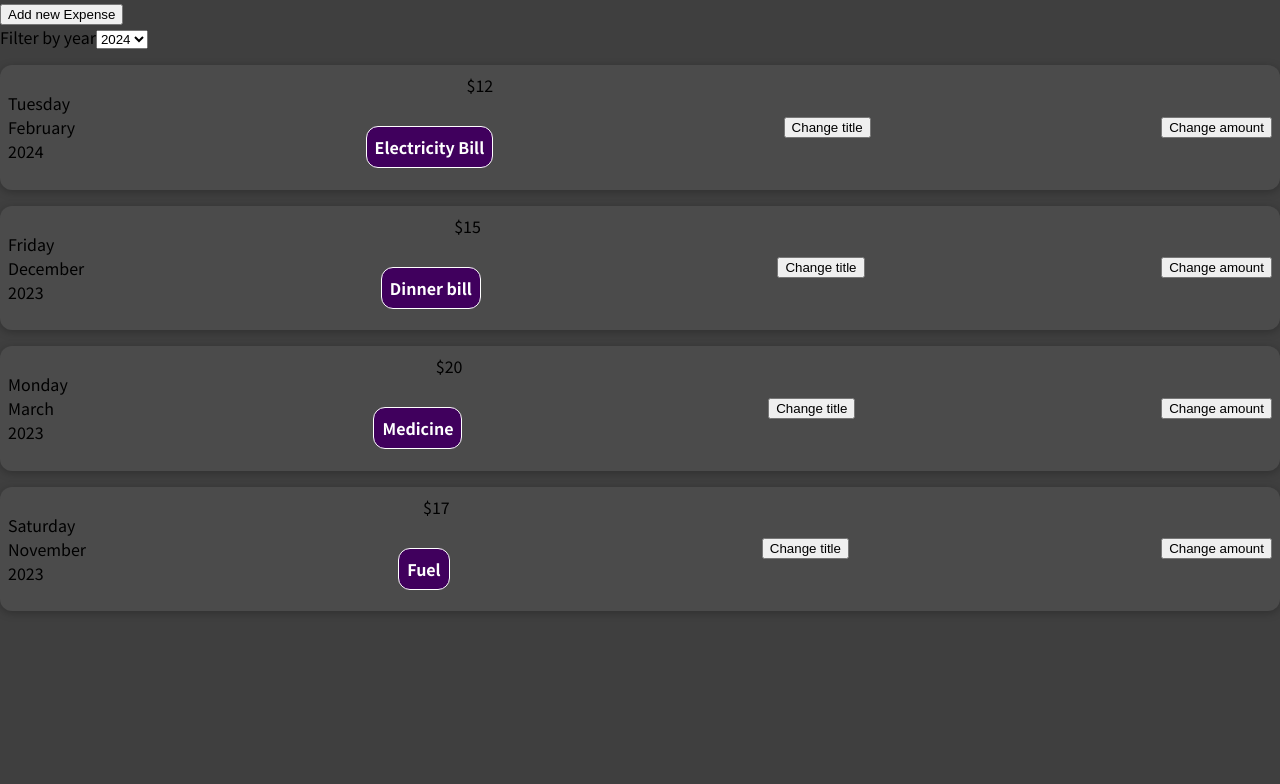
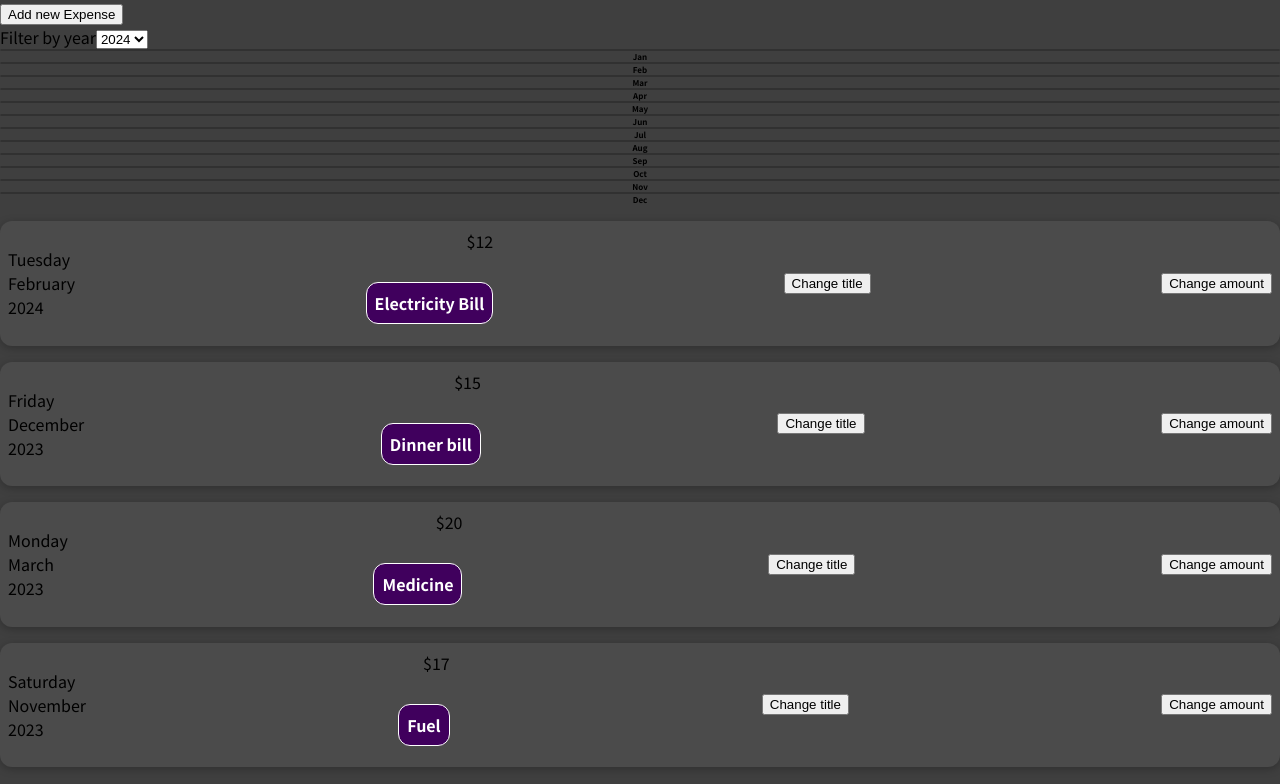
Before and after one commit to akshay7745/reactSharpener, a React (Create React App) app in the folder 01-starting-setup/: page / in a window 1280 px wide. Shown: the top 784 px of the page. Built offline with nearby package versions, Linux system fonts and the light colour scheme; the HTML template or start-up script is replaced by a standard one.

Commit message:
React chart data is getting updated but chart bar css is not getting applied, Filter fuctionality working fine.

```diff
--- /dev/null
+++ b/01-starting-setup/src/components/Chart/Chart.css
@@ -0,0 +1,9 @@
+.chart {
+  padding: 1rem;
+  border-radius: 12px;
+  background-color: #f8dfff;
+  text-align: center;
+  display: flex;
+  justify-content: space-around;
+  height: 10rem;
+}
--- /dev/null
+++ b/01-starting-setup/src/components/Chart/Chart.js
@@ -0,0 +1,20 @@
+import ChartBar from "./ChartBar";
+import "./ChartBar.css";
+const Chart = (props) => {
+  const dataPointValues = props.dataPoints.map((dataPoint) => dataPoint.value);
+  const totalMaximum = Math.max(...dataPointValues);
+  return (
+    <div className="chart">
+      {props.dataPoints.map((dataPoint) => (
+        <ChartBar
+          value={dataPoint.value}
+          maxValue={totalMaximum}
+          label={dataPoint.label}
+          key={dataPoint.label}
+        />
+      ))}
+    </div>
+  );
+};
+
+export default Chart;
--- /dev/null
+++ b/01-starting-setup/src/components/Chart/ChartBar.css
@@ -0,0 +1,30 @@
+.chart-bar {
+  height: 100%;
+  display: flex;
+  flex-direction: column;
+  align-items: center;
+}
+
+.chart-bar__inner {
+  height: 100%;
+  width: 100%;
+  border: 1px solid #313131;
+  border-radius: 12px;
+  background-color: #c3b4f3;
+  overflow: hidden;
+  display: flex;
+  flex-direction: column;
+  justify-content: flex-end;
+}
+
+.chart-bar__fill {
+  background-color: #4826b9;
+  width: 100%;
+  transition: all 0.3s ease-out;
+}
+
+.chart-bar__label {
+  font-weight: bold;
+  font-size: 0.5rem;
+  text-align: center;
+}
--- /dev/null
+++ b/01-starting-setup/src/components/Chart/ChartBar.js
@@ -0,0 +1,21 @@
+import "./ChartBar.css";
+
+const ChartBar = (props) => {
+  let barFillHeight = "0%";
+  if (props.maxValue > 0) {
+    barFillHeight = Math.round((props.value / props.maxValue) * 100) + "%";
+  }
+  return (
+    <div className="chart-bar">
+      <div className="chart-bar__inner">
+        <div
+          className="chart-bar__fill"
+          style={{ height: barFillHeight }}
+        ></div>
+      </div>
+      <div className="chart-bar__label">{props.label}</div>
+    </div>
+  );
+};
+
+export default ChartBar;
--- a/01-starting-setup/src/components/Expense/Expenses.js
+++ b/01-starting-setup/src/components/Expense/Expenses.js
@@ -1,6 +1,7 @@
 import { useState } from "react";
 import ExpensesFilter from "./ExpensesFilter";
 import ExpenseItem from "./ExpenseItem";
+import ExpensesChart from "./ExpensesChart";
 const Expenses = (props) => {
   const [filteredYear, setFilteredYear] = useState("2020");
 
@@ -37,6 +38,7 @@
           selected={filteredYear}
           onChangeFilter={filterChangedHandler}
         />
+        <ExpensesChart expenses={props.expenseData} />
       </div>
       {filteredContent}
     </div>
--- /dev/null
+++ b/01-starting-setup/src/components/Expense/ExpensesChart.js
@@ -0,0 +1,26 @@
+import Chart from "../Chart/Chart";
+const ExpensesChart = (props) => {
+  const chartDataPoints = [
+    { label: "Jan", value: 0 },
+    { label: "Feb", value: 0 },
+    { label: "Mar", value: 0 },
+    { label: "Apr", value: 0 },
+    { label: "May", value: 0 },
+    { label: "Jun", value: 0 },
+    { label: "Jul", value: 0 },
+    { label: "Aug", value: 0 },
+    { label: "Sep", value: 0 },
+    { label: "Oct", value: 0 },
+    { label: "Nov", value: 0 },
+    { label: "Dec", value: 0 },
+  ];
+
+  for (const expense of props.expenses) {
+    const expenseMonth = new Date(expense.date).getMonth();
+    console.log("from chart", expenseMonth);
+    chartDataPoints[expenseMonth].value += expense.amount;
+  }
+  return <Chart dataPoints={chartDataPoints} />;
+};
+
+export default ExpensesChart;
```
